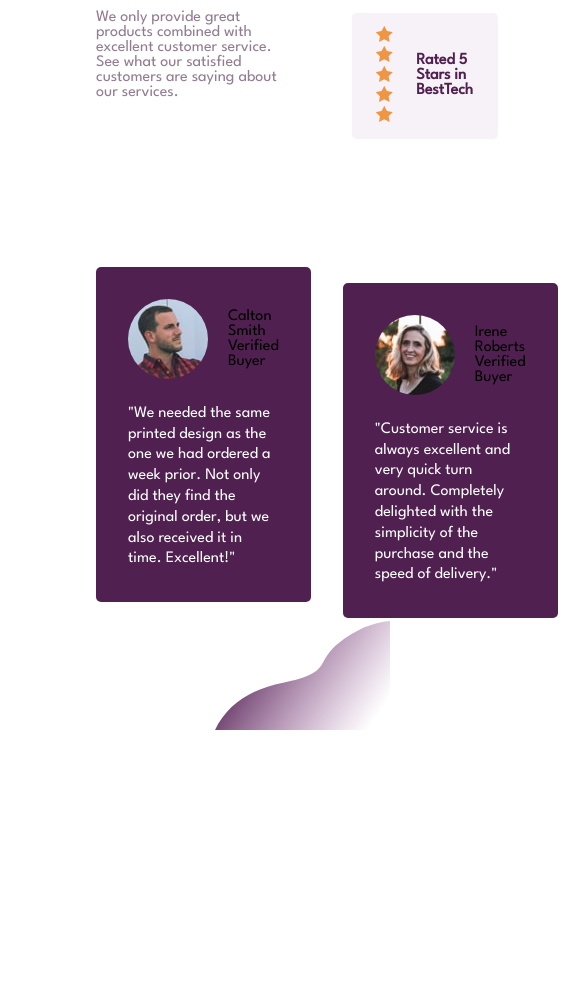
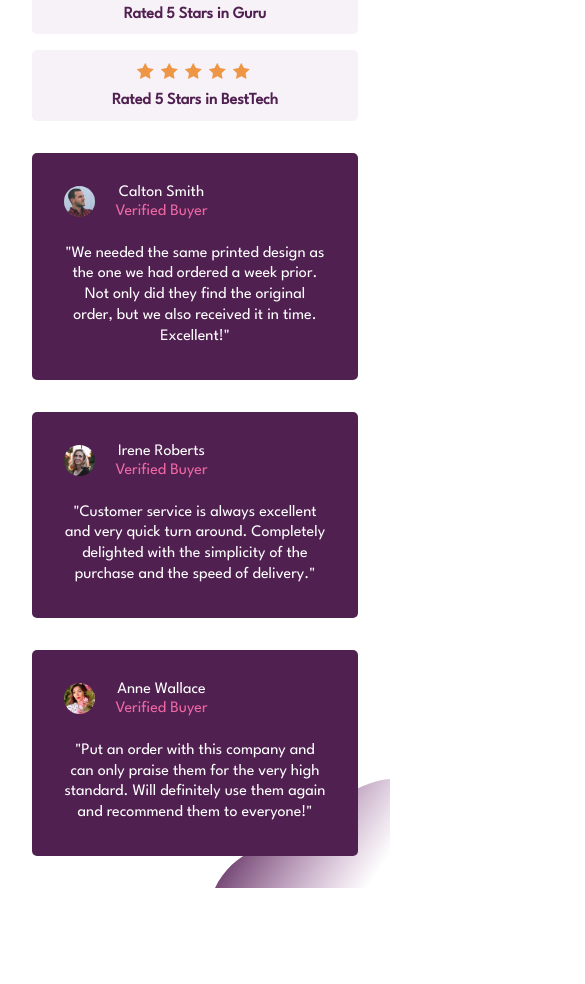
Before and after one commit to tanbir-hossen/social-proof-section-master, a plain HTML site: page index.html in a window 390 px wide. Shown: the part 478-1462 px from the top of the page, 585 px wide, since content can reach past the window. Before the commit the page ends 1304 px from the top, so only its background shows below. Drawn offline with Linux system fonts and the light colour scheme.

Commit message:
responsiveness for small devices compelete

```diff
--- a/index.html
+++ b/index.html
@@ -149,8 +149,8 @@
             <div class="person-info">
               <img src="images/image-colton.jpg" alt="" />
               <div class="name-title">
-                <p>Calton Smith</p>
-                <p>Verified Buyer</p>
+                <p class="name">Calton Smith</p>
+                <p class="title">Verified Buyer</p>
               </div>
             </div>
             <p class="reivew-text">
@@ -163,8 +163,8 @@
             <div class="person-info">
               <img src="images/image-irene.jpg" alt="" />
               <div class="name-title">
-                <p>Irene Roberts</p>
-                <p>Verified Buyer</p>
+                <p class="name">Irene Roberts</p>
+                <p class="title">Verified Buyer</p>
               </div>
             </div>
             <p class="reivew-text">
@@ -177,8 +177,8 @@
             <div class="person-info">
               <img src="images/image-anne.jpg" alt="" />
               <div class="name-title">
-                <p>Anne Wallace</p>
-                <p>Verified Buyer</p>
+                <p class="name">Anne Wallace</p>
+                <p class="title">Verified Buyer</p>
               </div>
             </div>
             <p class="reivew-text">
--- a/style.css
+++ b/style.css
@@ -102,6 +102,7 @@ div {
 }
 .person-info > img {
   border-radius: 50%;
+  width: 12%;
 }
 .name-title {
   margin-left: 20px;
@@ -116,3 +117,48 @@ div {
 .comment-card-three {
   margin-top: 4rem;
 }
+.name {
+  color: var(--clr-white);
+}
+.title {
+  color: var(--clr-primary-300);
+  margin-top: 4px;
+}
+
+/* style for mobile devices */
+
+@media only screen and (max-width: 900px) {
+  .container {
+    text-align: center;
+  }
+  .first-section {
+    padding: 2rem;
+  }
+  .first-section,
+  .star-div {
+    display: block;
+    width: auto;
+  }
+  .star-div-two {
+    margin-left: 0;
+  }
+  .star-div-three {
+    margin-left: 0;
+  }
+  .second-section {
+    padding: 0 2rem 2rem 2rem;
+  }
+  .comment-card-container {
+    display: block;
+  }
+  .star {
+    margin-bottom: 0.6rem;
+  }
+  .comment-card {
+    width: auto;
+    margin-right: 0;
+  }
+  .comment-card-three {
+    margin-top: 2rem;
+  }
+}
```
Also changed, not shown: images/bg-pattern-bottom-mobile.svg.
